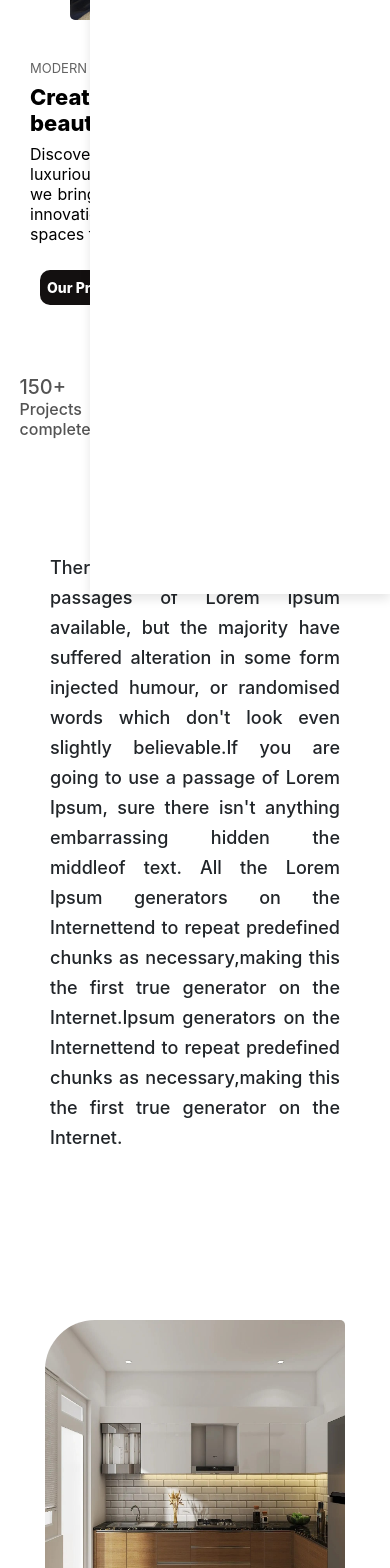
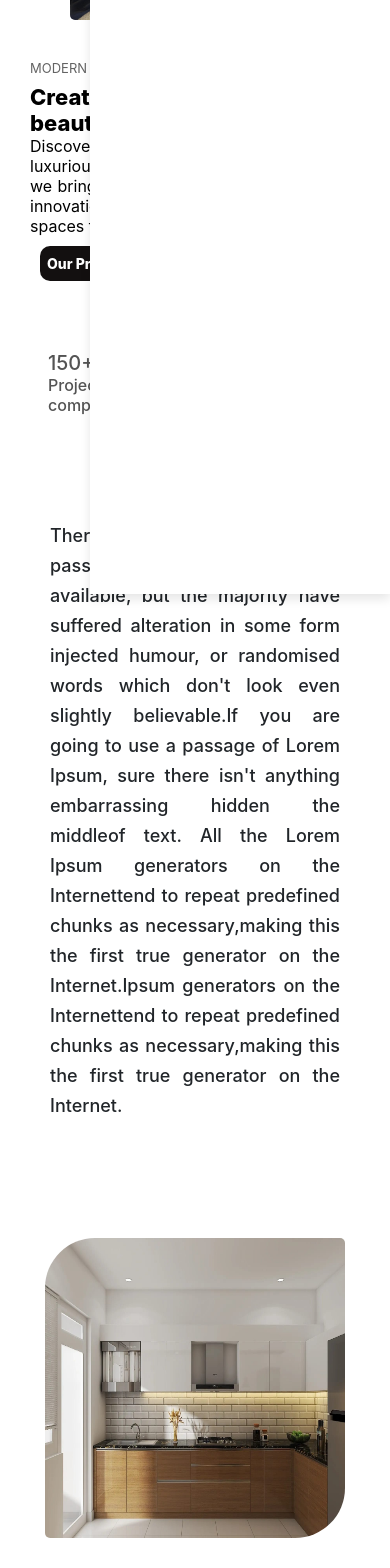
Before and after one commit to harshitvarma638/archisporium, a React (Create React App) app: page / in a window 390 px wide. Shown: the part 340-1908 px from the top of the page. Built offline with nearby package versions, Linux system fonts and the light colour scheme.

Commit message:
swiper styling remaining

```diff
--- a/src/components/AboutStyles.css
+++ b/src/components/AboutStyles.css
@@ -1,3 +1,7 @@
+p{
+    margin-bottom: 0px;
+}
+
 .about-img {
     grid-area: about-img;
 }
@@ -120,6 +124,11 @@
     flex-shrink:0;
 }
 
+h1{
+    margin-bottom: 0px;
+
+}
+
 @media screen and (max-width: 1024px) {
     .box2{
         grid-gap: 0px;
@@ -156,6 +165,7 @@
     .experience h1{
         font-size: 80px;
         padding: 10px;
+        padding-bottom: 6px;
     }
 
     .experience h2{
@@ -186,7 +196,7 @@
 
     .box3{
         grid-template-columns: 1fr;
-        grid-template-rows: 1fr 1.3fr;
+        grid-template-rows: 1fr 1.1fr;
         grid-template-areas:
         "experience"
         "experience-img";
@@ -195,6 +205,8 @@
     .about-img{
         display: flex;
         padding: 20px;
+        padding-top: 10px;
+        padding-bottom: 10px;
         justify-content: center;
         align-items: center;
     }
@@ -205,7 +217,7 @@
     }
     .about-us{
         max-width: 100%;
-        padding: 20px 20px 5px 20px;
+        padding: 20px 30px 5px 30px;
     }
 
     .about_us h1{
@@ -214,10 +226,13 @@
 
     .about_us p{
         font-size: 18px;
+        padding-bottom: 0px;
     }
 
     .experience{
         padding: 10px;
+        align-items: center;
+        justify-content: center;
     }
     .experience-img{
         padding: 10px;
@@ -230,6 +245,7 @@
     .experience h1{
         font-size: 60px;
         padding: 10px;
+        padding-bottom: 2px;
     }
 
     .experience h2{
@@ -261,6 +277,8 @@
         padding: 20px;
         justify-content: center;
         align-items: center;
+        padding-top: 5px;
+        padding-bottom: 5px;
     }
     .about-img img{
         width: 300px;
@@ -280,10 +298,12 @@
 
     .about_us p{
         font-size: 18px;
+        padding-bottom: 0px;
     }
 
     .experience{
         padding-bottom: 0px;
+        padding-left:40px;
     }
     .experience-img{
         padding-top: 0px;
@@ -296,6 +316,7 @@
     .experience h1{
         font-size: 60px;
         padding-top: 2px;
+        padding-bottom: 2px;
     }
 
     .experience h2{
@@ -305,17 +326,44 @@
 }
 
 @media screen and (max-width: 360px){
+    .box2{
+        grid-template-columns: 1fr;
+        grid-template-rows: 2fr 1fr;
+        grid-template-areas:
+        "about_us"
+        "about-img";
+        grid-gap: 0px;
+    }
+
+    .box3{
+        grid-template-columns: 1fr;
+        grid-template-rows: 1fr 1.3fr;
+        grid-template-areas:
+        "experience"
+        "experience-img";
+        grid-gap: 0px;
+    }
+
     .about_us h1{
         font-size: 20px;
     }
     .about_us p{
         font-size: 16px;
+        padding-bottom: 0px;
+    }
+    .experience{
+        padding-left: 35px;
     }
     .experience h1{
         font-size: 50px;
+        padding-bottom: 2px;
     }
     .experience h2{
         font-size: 24px;
+    }
+    .about-img{
+        padding-top: 2px;
+        padding-bottom: 5px;
     }
     .about-img img{
         width: 250px;
--- a/src/components/HeaderStyles.css
+++ b/src/components/HeaderStyles.css
@@ -153,6 +153,7 @@ ol,ul{
 
 .numbers .stats{
     display: flex;
+    flex-wrap: wrap;
     flex-direction: row;
     justify-content: space-between;
     align-items: center;
@@ -227,9 +228,9 @@ ol,ul{
         grid-gap: 10px;
     }
 
-    /* .into,.intro-img,.nums{
-        grid-column: 1;
-    } */
+    .header-container{
+        padding-bottom: 3px;
+    }
 
     .header-img img{
         width: 300px;
@@ -287,11 +288,9 @@ ol,ul{
         grid-gap: 10px;
     }
 
-    /* .intro,
-    .intro-img,
-    .nums {
-        grid-column: 1;
-    } */
+    .header-container{
+        padding-bottom: 0px;
+    }
     .header-img img {
         margin: 0 10px;
         width: 250px;
@@ -319,8 +318,13 @@ ol,ul{
         font-size: 14px;
         margin: 10px;
     }
+    .numbers{
+        padding-left: 30px;
+    }
     .numbers .stats li{
-        font-size: 20px
+        font-size: 20px;
+        width: 90px;
+        height: 70px;
     }
     .numbers .stats li p{
         font-size: 16px;
@@ -341,15 +345,16 @@ ol,ul{
         grid-gap: 5px;
     }
 
-    /* .intro,
-    .intro-img,
-    .nums {
-        grid-column: 1;
-        width: 100%;
-    } */
+    .header-container{
+        padding-bottom: 0px;
+    }
     .header-content{
         padding: 10px 10px 10px 10px;
         /* max-width: 330px; */
+    }
+    .header-content .content{
+        padding: 15px;
+        padding-bottom: 0px;
     }
     .header-content .content h1{
         font-size: 18px;
@@ -357,26 +362,39 @@ ol,ul{
     .header-content .content p{
         font-size: 14px;
     }
+    .header-content .buttons{
+        display: flex;
+        flex-direction: row;
+        justify-content: center;
+        align-items: center;
+    }
     .header-content .buttons .btn-contact{
         width: 90px;
         height: 35px;
         font-size: 13px;
         margin: 10px;
+        padding: 5px;
     }
     .header-content .buttons .btn-project{
         width: 90px;
         height: 35px;
         font-size: 13px;
         margin: 10px;
+        padding: 5px;
     }
     .header-img img{
         width: 180px;
         height: 180px;
         border-radius: 30px 5px 30px 5px;
     }
+    .numbers{
+        padding-left: 25px;
+    }
 
     .numbers .stats li{
-        font-size: 20px
+        font-size: 20px;
+        width: 80px;
+        height: 60px;
     }
     .numbers .stats li p{
         font-size: 16px;
```
